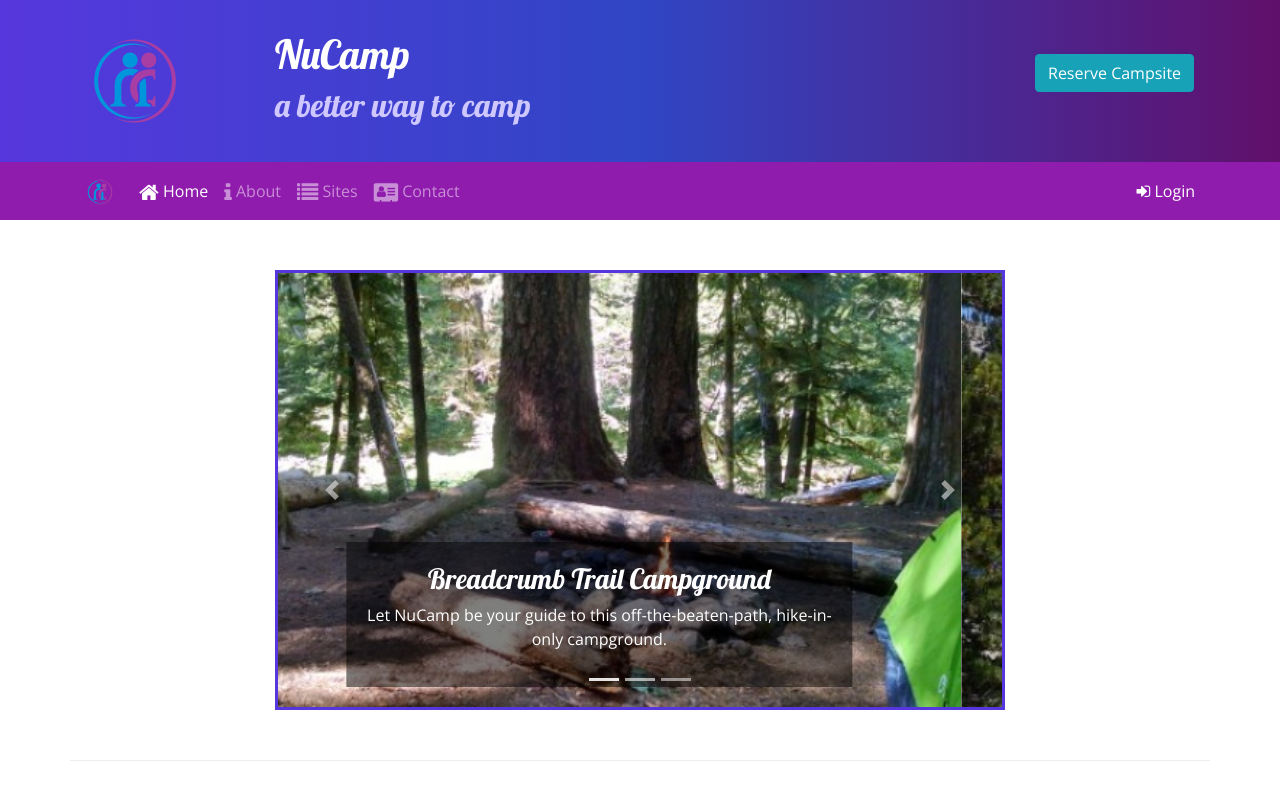
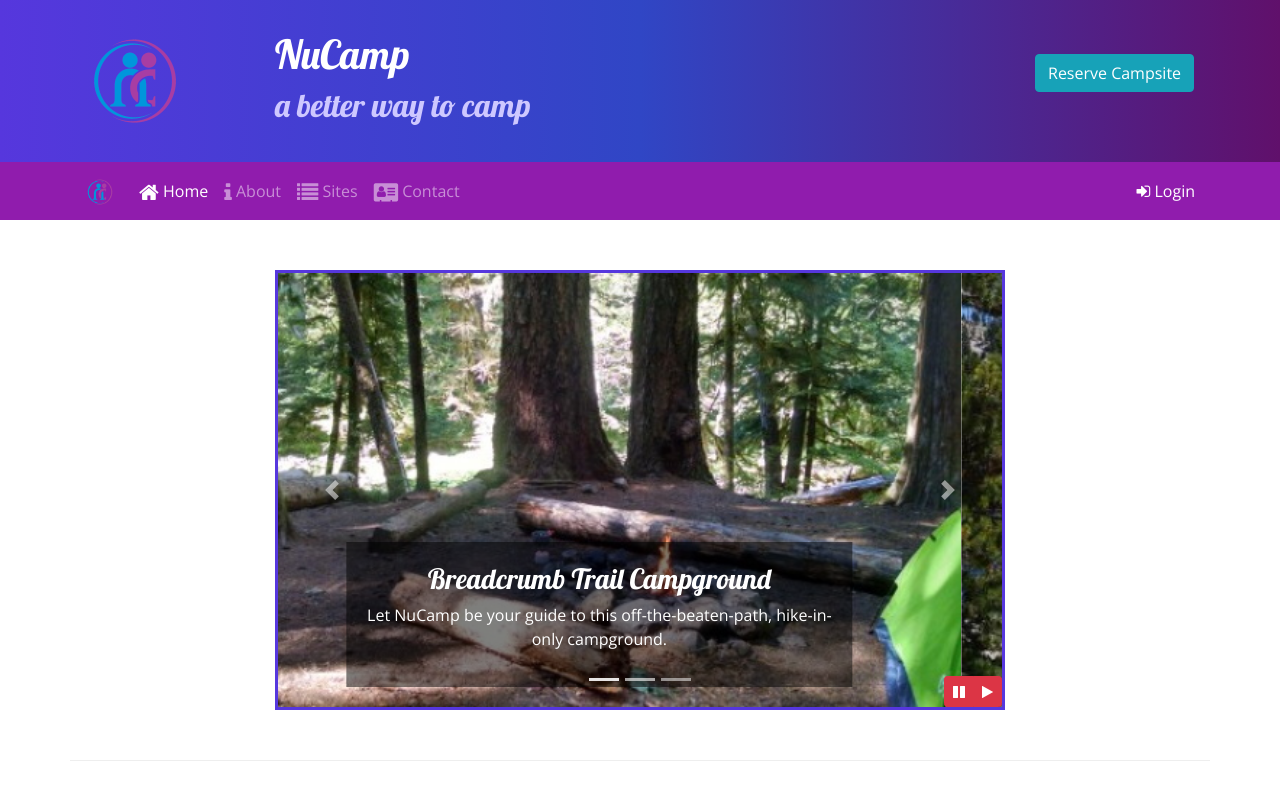
Before and after one commit to capricious-slingshot/miniature-octo-glampsites, a website: page index.html in a window 1280 px wide. Shown: the top 800 px of the page. Drawn offline with nearby package versions, Linux system fonts and the light colour scheme.

Commit message:
adding jquery pause and play buttons to index carousel

```diff
--- a/css/application.css
+++ b/css/application.css
@@ -48,3 +48,10 @@ a, a:hover {
 .carousel {
   border: solid #5637DD;
 }
+
+#carouselButton{
+  position: absolute;
+  right: 0;
+  bottom: 0;
+  z-index: 100;
+}
--- a/index.html
+++ b/index.html
@@ -184,6 +184,14 @@
               <span class="carousel-control-next-icon"></span>
               <span class="sr-only">Next</span>
             </a>
+            <div class="btn-group" id="carouselButton">
+              <button class="btn btn-danger btn-sm" id="carouselPause">
+                <i class="fa fa-pause"></i>
+              </button>
+              <button class="btn btn-danger btn-sm" id="carouselPlay">
+                <i class="fa fa-play"></i>
+              </button>
+            </div>
           </div>
         </div>
       </div>
@@ -260,5 +268,15 @@
     <script src="node_modules/jquery/dist/jquery.slim.min.js"></script>
     <script src="node_modules/popper.js/dist/umd/popper.min.js"></script>
     <script src="node_modules/bootstrap/dist/js/bootstrap.min.js"></script>
+    <script> $(function() {
+      $(".carousel").carousel( { interval: 2000, pause: "false" } );
+      $("#carouselPause").click(function(){
+          $(".carousel").carousel("pause");
+      });
+      $("#carouselPlay").click(function(){
+          $(".carousel").carousel("cycle");
+      });
+  });
+    </script>
   </body>
 </html>
```
